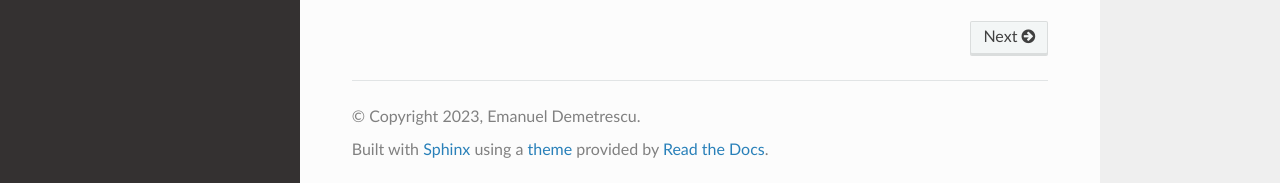
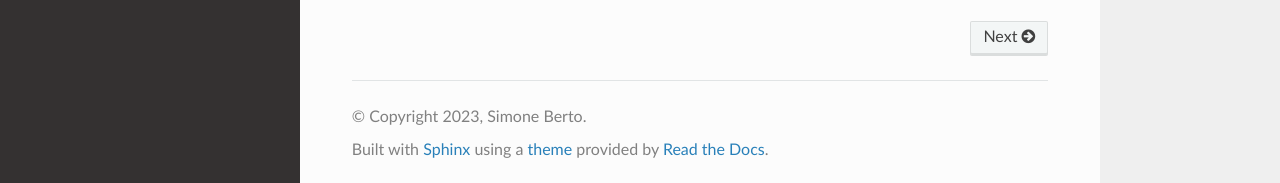
Before and after one commit to zalmoxes-laran/3D-survey-collection-doc, a Sphinx documentation site: the page built from docs/source/index.rst, in a window 1280 px wide and 1323 px high. Shown: the part 1137-1320 px from the top of the window. Built offline with Sphinx 7.4.7 and the Read the Docs theme 3.1.0, drawn with Linux system fonts in a browser that asks for light colours.

Commit message:
docs: credit Simone Berto as author (main tracks v1.5.4 content)
Co-Authored-By: Claude Opus 4.8 <noreply@anthropic.com>

```diff
--- a/docs/source/conf.py
+++ b/docs/source/conf.py
@@ -3,8 +3,8 @@
 # -- Project information
 
 project = '3D Survey Collection'
-copyright = '2023, Emanuel Demetrescu'
-author = 'Emanuel Demetrescu'
+copyright = '2023, Simone Berto'
+author = 'Simone Berto'
 
 release = '1.5'
 version = '1.5.4'
```
